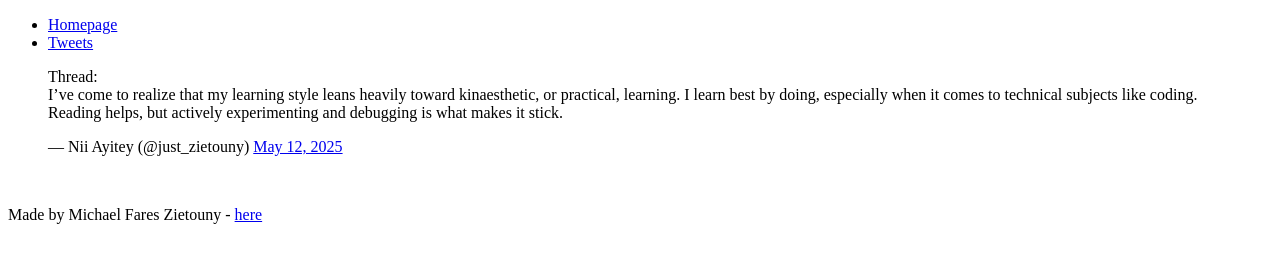
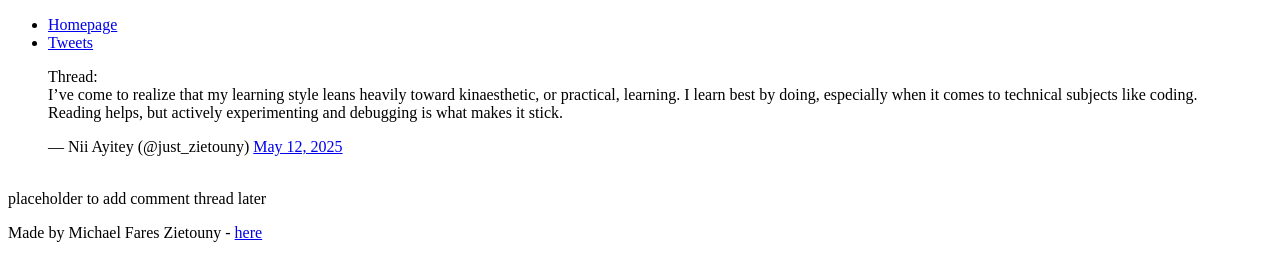
Before and after one commit to mikefares/My_First_Portfolio, a plain HTML site: page html_basic/tweets.html in a window 1280 px wide. Drawn offline with Linux system fonts and the light colour scheme.

Commit message:
Further improved on index and tweet files

```diff
--- a/html_basic/tweets.html
+++ b/html_basic/tweets.html
@@ -20,6 +20,7 @@
             <script async src="https://platform.twitter.com/widgets.js" charset="utf-8"></script>
             <br>
         </article>
+        <aside>placeholder to add comment thread later</aside>
     </main>
     <footer>
         <p>Made by Michael Fares Zietouny - <a href="https://www.linkedin.com/in/michael-fares-zietouny-jnr/" target="_blank">here</a></p>
```
